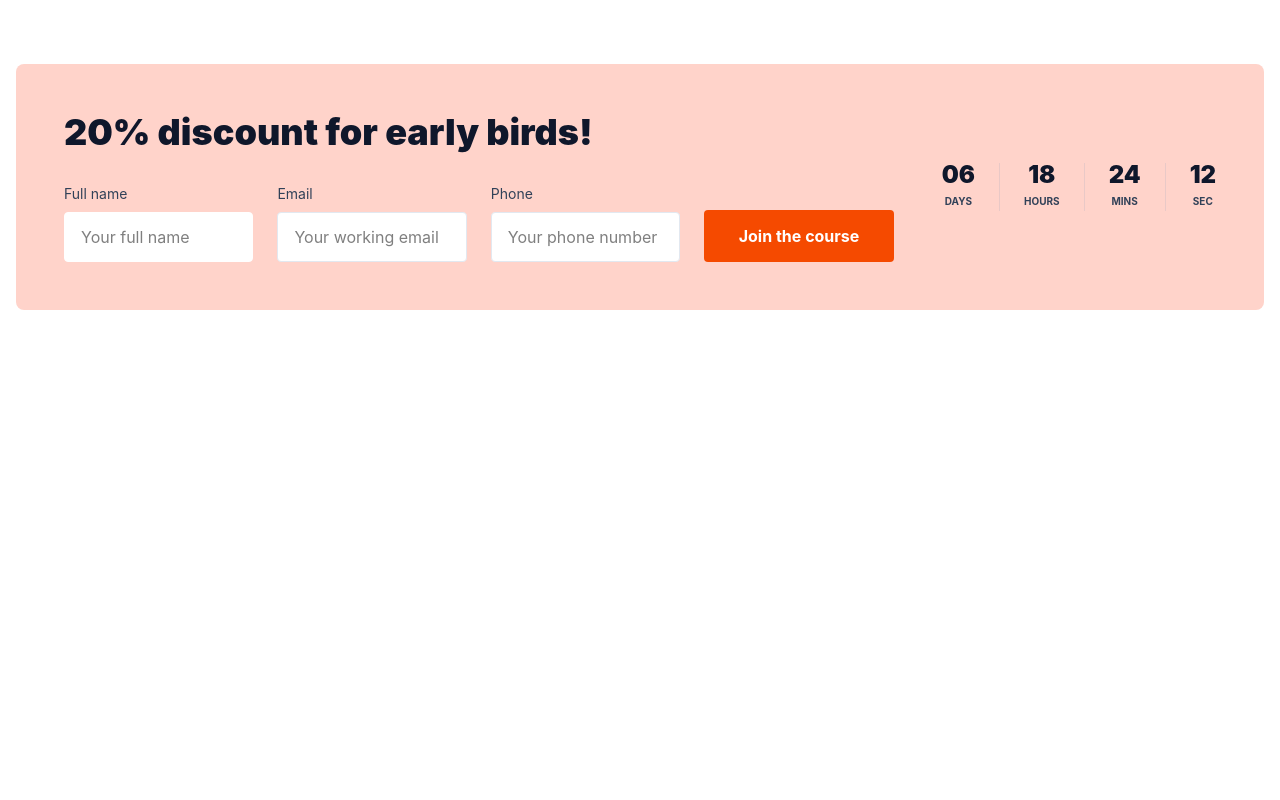
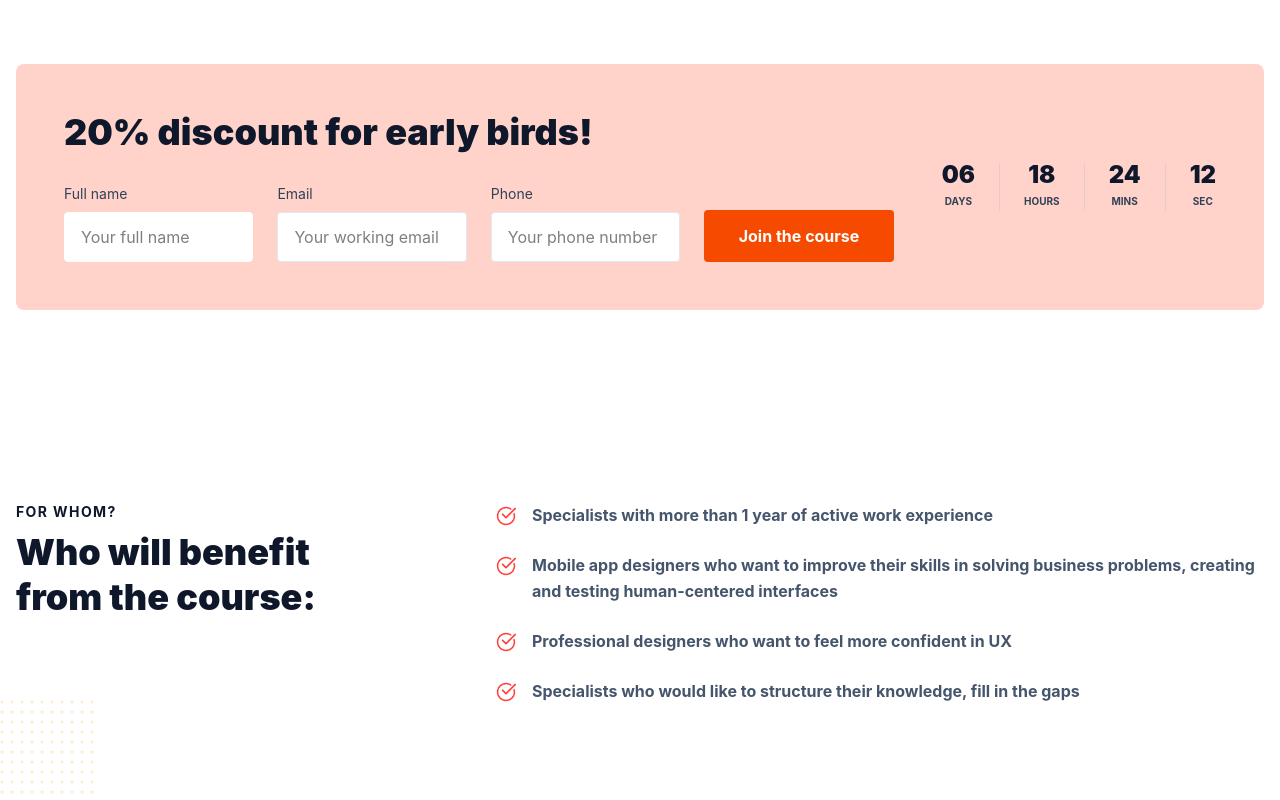
Before and after one commit to sino-Git379/GroupWork_HW, a website: page src/dio.html in a window 1280 px wide. Shown: the part 2447-3247 px from the top of the page. Before the commit the page ends 2853 px from the top, so only its background shows below. Drawn offline with nearby package versions, Linux system fonts and the light colour scheme; files that its build step writes are made by us from their sources.

Commit message:
A.D add section6

```diff
--- a/src/dio.html
+++ b/src/dio.html
@@ -241,7 +241,7 @@
 
 
 
-   <section class="py-16 md:py-24">
+   <section class="py-16 md:py-24 max-w-[1300px] m-auto">
       <div class="container mx-auto px-4">
          <div class="bg-[#FFD3CA] rounded-lg p-8 md:p-12 relative overflow-hidden">
             <div class="absolute top-0 right-0 opacity-10 pointer-events-none">
@@ -267,8 +267,7 @@
                         <input type="tel" placeholder="Your phone number"
                            class="w-full px-4 py-3 bg-white border border-slate-200 rounded focus:outline-none">
                      </div>
-                     <button type="button"
-                        class="w-full bg-orange-600 text-white font-bold py-3.5 rounded">
+                     <button type="button" class="w-full bg-orange-600 text-white font-bold py-3.5 rounded">
                         Join the course
                      </button>
                   </form>
@@ -295,6 +294,67 @@
          </div>
       </div>
    </section>
+
+
+
+
+   <section class="bg-white py-16 md:py-24 overflow-hidden relative max-w-[1300px] m-auto">
+      <div class="absolute bottom-0 left-0 opacity-20 pointer-events-none">
+         <svg width="100" height="100" viewBox="0 0 100 100">
+            <pattern id="dots" x="0" y="0" width="10" height="10" patternUnits="userSpaceOnUse">
+               <circle cx="2" cy="2" r="1.5" fill="#F59E0B" />
+            </pattern>
+            <rect width="100" height="100" fill="url(#dots)" />
+         </svg>
+      </div>
+      <div class="container mx-auto px-4 relative z-10">
+         <div class="flex flex-col lg:flex-row gap-12 lg:gap-24">
+            <div class="lg:w-1/3">
+               <p class="text-sm font-bold uppercase tracking-widest text-slate-900 mb-2">For whom?</p>
+               <h2 class="text-4xl font-black text-slate-900 leading-tight">
+                  Who will benefit from the course:
+               </h2>
+            </div>
+            <div class="lg:w-2/3">
+               <ul class="space-y-6">
+                  <li class="flex items-start gap-4">
+                     <span class="mt-1 shrink-0">
+                        <img src="../forimg/check.png" alt="">
+                     </span>
+                     <p class="text-slate-600 font-bold leading-relaxed">
+                        Specialists with more than 1 year of active work experience
+                     </p>
+                  </li>
+                  <li class="flex items-start gap-4">
+                     <span class="mt-1 shrink-0">
+                        <img src="../forimg/check.png" alt="">
+                     </span>
+                     <p class="text-slate-600 font-bold leading-relaxed">
+                        Mobile app designers who want to improve their skills in solving business problems, creating and
+                        testing human-centered interfaces
+                     </p>
+                  </li>
+                  <li class="flex items-start gap-4">
+                    <span class="mt-1 shrink-0">
+                        <img src="../forimg/check.png" alt="">
+                     </span>
+                     <p class="text-slate-600 font-bold leading-relaxed">
+                        Professional designers who want to feel more confident in UX
+                     </p>
+                  </li>
+                  <li class="flex items-start gap-4">
+                     <span class="mt-1 shrink-0">
+                        <img src="../forimg/check.png" alt="">
+                     </span>
+                     <p class="text-slate-600 font-bold leading-relaxed">
+                        Specialists who would like to structure their knowledge, fill in the gaps
+                     </p>
+                  </li>
+               </ul>
+            </div>
+         </div>
+      </div>
+   </section>
 </body>
 
 </html>
```
Also changed, not shown: forimg/check.png (added).
